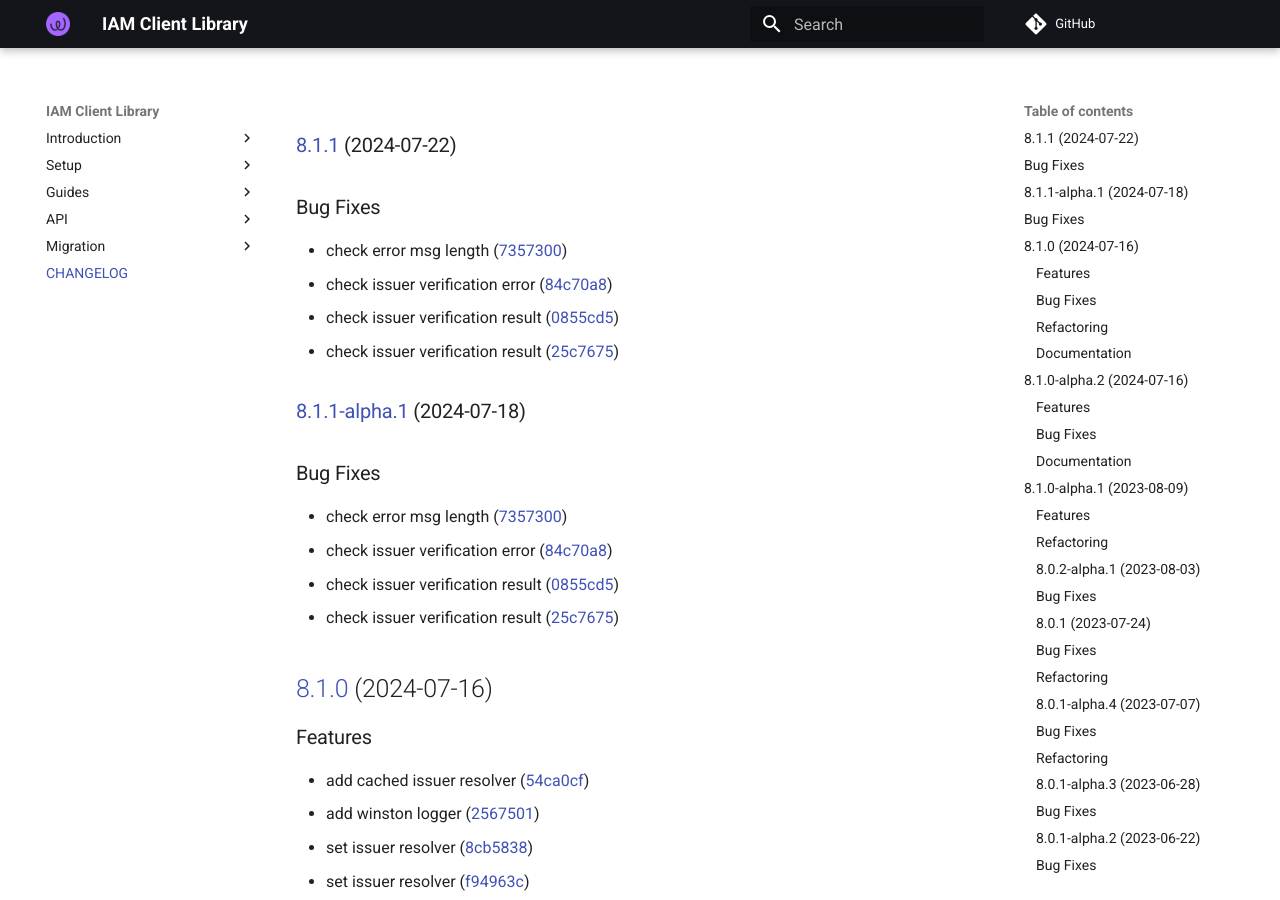
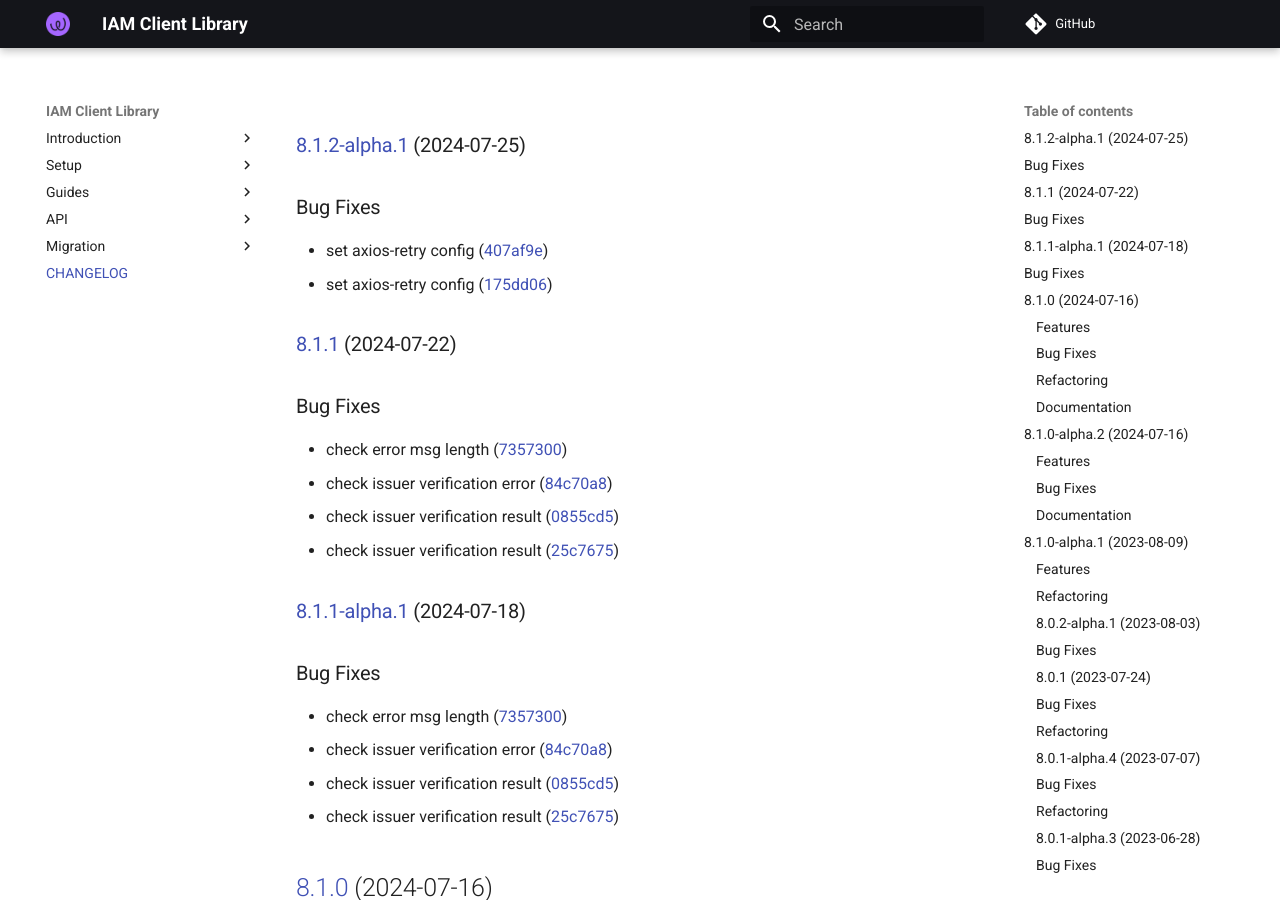
Before and after one commit to energywebfoundation/iam-client-lib, an MkDocs documentation site: the page built from docs/CHANGELOG.md, in a window 1280 px wide and 900 px high. Built offline with MkDocs 1.6.1 and Material for MkDocs 9.7.7, drawn with Linux system fonts in a browser that asks for light colours; comment, search, counter and statistics services are not loaded.

Commit message:
chore(release): 8.1.2-alpha.1 [skip ci]

```diff
--- a/docs/CHANGELOG.md
+++ b/docs/CHANGELOG.md
@@ -1,3 +1,11 @@
+### [8.1.2-alpha.1](https://github.com/energywebfoundation/iam-client-lib/compare/v8.1.1...v8.1.2-alpha.1) (2024-07-25)
+
+
+### Bug Fixes
+
+* set axios-retry config ([407af9e](https://github.com/energywebfoundation/iam-client-lib/commit/407af9eb6ed11989e2b67c989997f13af5f069d0))
+* set axios-retry config ([175dd06](https://github.com/energywebfoundation/iam-client-lib/commit/175dd0652b9bafc44413b92debcee4627d744446))
+
 ### [8.1.1](https://github.com/energywebfoundation/iam-client-lib/compare/v8.1.0...v8.1.1) (2024-07-22)
 
 
--- a/package.json
+++ b/package.json
@@ -1,6 +1,6 @@
 {
   "name": "iam-client-lib",
-  "version": "8.1.1",
+  "version": "8.1.2-alpha.1",
   "description": "Library for Decentralized Identity and Access Management",
   "main": "lib/index.js",
   "module": "lib.esm/index.js",
```
